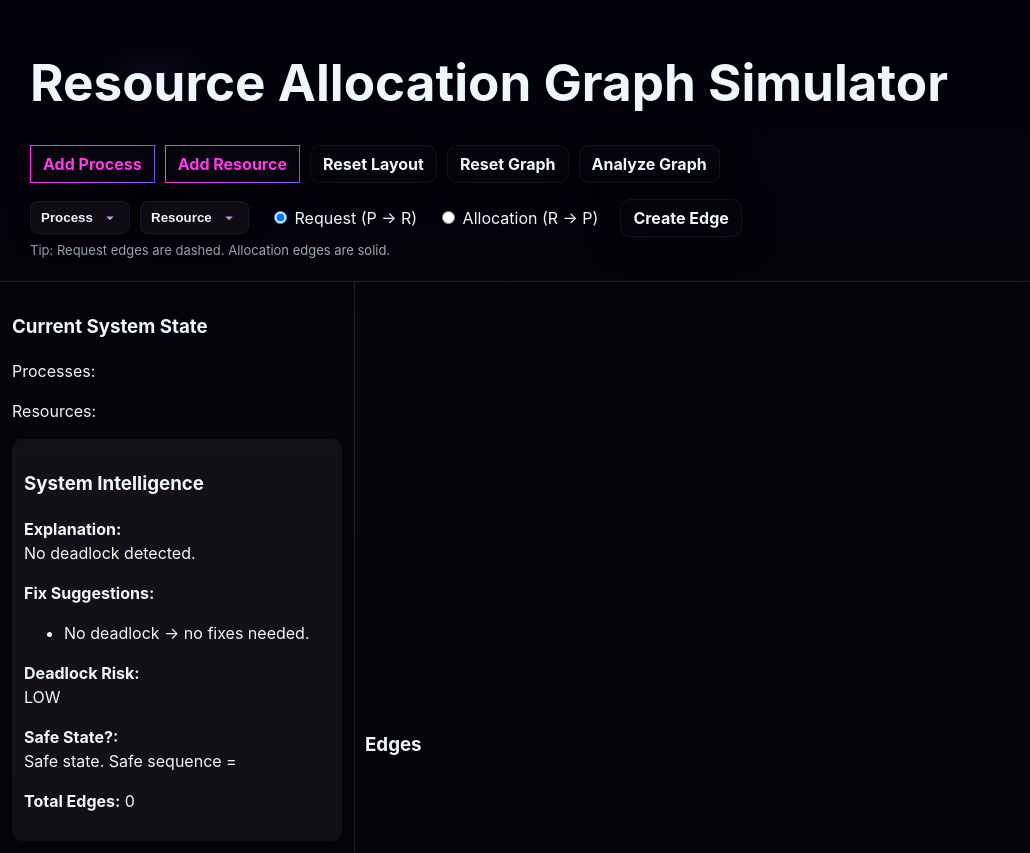
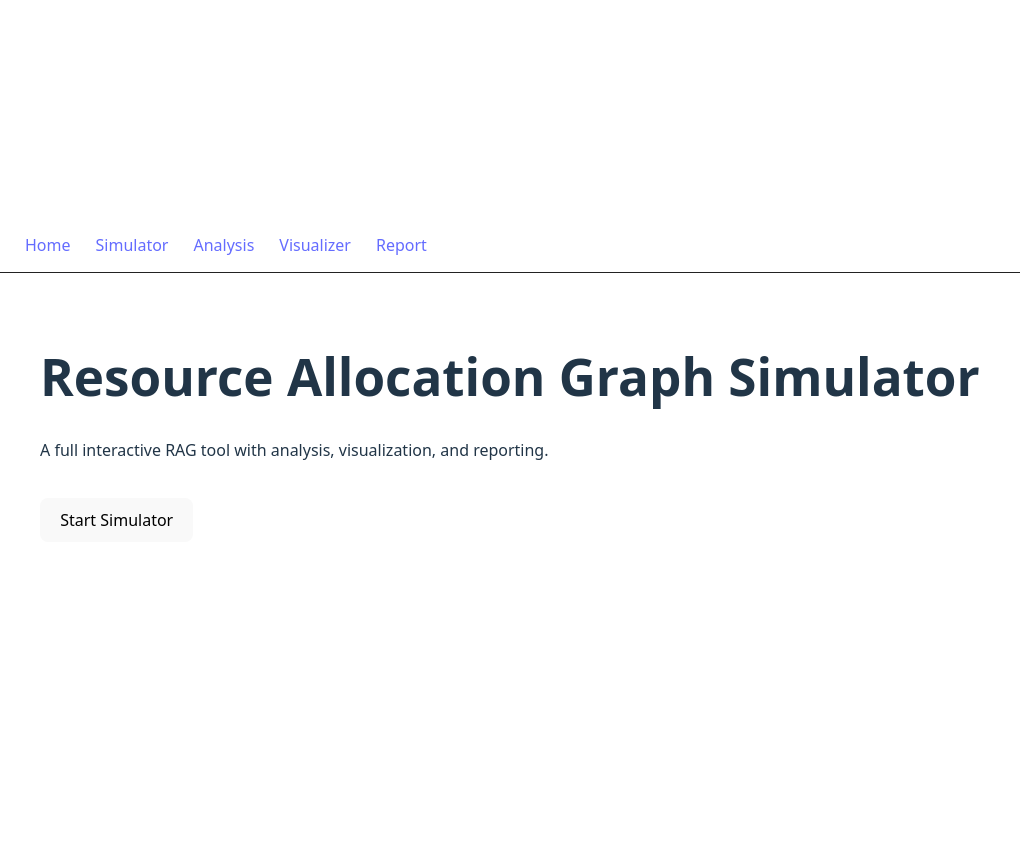
Before and after one commit to anushkaa2205/ResourceAllocationGraphSimulator, a React (Vite) app: page / in a window 1280 px wide. Shown: the whole page, without its empty margins (0-1030 px from the left). After the commit the page ends 800 px from the top, so only its background shows below. Built offline with nearby package versions, Linux system fonts and the light colour scheme.

Commit message:
Implement routing and structure for the Resource Allocation Graph Simulator with new pages and a navigation bar

```diff
--- a/src/App.jsx
+++ b/src/App.jsx
@@ -1,254 +1,24 @@
-import React, { useState, useEffect, useCallback } from "react";
-import ControlsPanel from "./components/ControlsPanel";
-import GraphCanvas from "./components/GraphCanvas";
-import DeadlockAlert from "./components/DeadlockAlert";
-import VisualizerModal from "./components/VisualizerModal";
+import { Routes, Route } from "react-router-dom";
+import Navbar from "./components/Navbar";
 
-import { createEmptyGraph, detectDeadlockDetailed } from "./utils/rag";
-import { sendGraphToBackend } from "./utils/sendGraphToBackend";
-
-import { explainDeadlock } from "./analysis/explain";
-import { getFixSuggestions } from "./analysis/advisor";
-import { predictDeadlock } from "./analysis/predict";
-import { isSafeState } from "./analysis/bankers";
-import { computeMetrics } from "./analysis/metrics";
-
-let EDGE_COUNTER = 1;
+import Home from "./pages/Home";
+import Simulator from "./pages/Simulator";
+import Analysis from "./pages/Analysis";
+import Visualizer from "./pages/Visualizer";
+import Report from "./pages/Report";
 
 export default function App() {
+  return (
+    <div>
+      <Navbar />
 
-  const [graph, setGraph] = useState(() => createEmptyGraph());
-  const [positions, setPositions] = useState(() => {
-    try {
-      return JSON.parse(localStorage.getItem("rag_positions")) || {};
-    } catch {
-      return {};
-    }
-  });
-
-  const [toast, setToast] = useState(null);
-  const [visualization, setVisualization] = useState(null);
-  const [visualizationOpen, setVisualizationOpen] = useState(false);
-
-  const [analysis, setAnalysis] = useState({
-    explanation: null,
-    fixes: null,
-    prediction: null,
-    safety: null,
-    metrics: null
-  });
-
-  useEffect(() => {
-    localStorage.setItem("rag_positions", JSON.stringify(positions));
-  }, [positions]);
-
-  function showToast(text, ms = 1600) {
-    setToast(text);
-    setTimeout(() => setToast(null), ms);
-  }
-
-  const addProcess = () => {
-    const id = "P" + (graph.processes.length + 1);
-    setGraph(prev => {
-      const processes = [...prev.processes, id];
-      setPositions(p => ({
-        ...p,
-        [id]: defaultPosFor("process", processes.length - 1)
-      }));
-      return { ...prev, processes };
-    });
-    showToast("Added " + id);
-  };
-
-  const addResource = () => {
-    const id = "R" + (graph.resources.length + 1);
-    setGraph(prev => {
-      const resources = [...prev.resources, id];
-      setPositions(p => ({
-        ...p,
-        [id]: defaultPosFor("resource", resources.length - 1)
-      }));
-      return { ...prev, resources };
-    });
-    showToast("Added " + id);
-  };
-
-  function defaultPosFor(kind, i) {
-    return { x: 140 + i * 150, y: kind === "process" ? 150 : 350 };
-  }
-
-  function createEdge({ from, to, type }) {
-    if (!from || !to || !type) return;
-    const exists = graph.edges.some(e => e.from === from && e.to === to && e.type === type);
-    if (exists) return showToast("Edge exists");
-
-    const id = "e" + EDGE_COUNTER++;
-    setGraph(prev => ({
-      ...prev,
-      edges: [...prev.edges, { id, from, to, type }]
-    }));
-
-    showToast("Created " + id);
-  }
-
-  function removeEdge(id) {
-    setGraph(prev => ({
-      ...prev,
-      edges: prev.edges.filter(e => e.id !== id)
-    }));
-  }
-
-  const analyzeGraph = async () => {
-    const payload = {
-      processes: graph.processes,
-      resources: graph.resources,
-      request_edges: graph.edges.filter(e => e.type === "request").map(e => [e.from, e.to]),
-      allocation_edges: graph.edges.filter(e => e.type === "allocation").map(e => [e.from, e.to])
-    };
-
-    const result = await sendGraphToBackend(payload);
-
-    if (result) {
-      if (result.deadlock) {
-        showToast("DEADLOCK: " + result.cycle.join(" → "));
-      } else {
-        showToast("Safe — No Deadlock");
-      }
-
-      if (result.visualization) {
-        setVisualization(result.visualization);
-        setVisualizationOpen(true);
-      }
-    }
-  };
-
-  function resetGraph() {
-    setGraph(createEmptyGraph());
-    setPositions({});
-    localStorage.removeItem("rag_positions");
-  }
-
-  const updateNodePosition = useCallback((id, x, y) => {
-    setPositions(prev => ({ ...prev, [id]: { x, y } }));
-  }, []);
-
-  const detectionResult = detectDeadlockDetailed(graph);
-
-  useEffect(() => {
-    const prediction = predictDeadlock({ ...graph, cycles: detectionResult.cycles });
-
-    setAnalysis({
-      explanation: explainDeadlock(graph, detectionResult.cycles),
-      fixes: getFixSuggestions(graph, detectionResult.cycles),
-      prediction,
-      safety: isSafeState(graph),
-      metrics: computeMetrics(graph)
-    });
-  }, [graph]);
-
-  return (
-    <div style={{ minHeight: "100vh", display: "flex", flexDirection: "column" }}>
-
-      {/* HEADER */}
-      <div style={{ padding: "20px 30px", background: "var(--topbar-bg)", borderBottom: "1px solid #222" }}>
-        <h1>Resource Allocation Graph Simulator</h1>
-
-        <ControlsPanel
-          processes={graph.processes}
-          resources={graph.resources}
-          onAddProcess={addProcess}
-          onAddResource={addResource}
-          onCreateEdge={createEdge}
-          onResetLayout={() => {}}
-          onResetGraph={resetGraph}
-          analyzeGraph={analyzeGraph}
-        />
-      </div>
-
-      {/* MAIN BODY */}
-      <div style={{ display: "flex", flex: 1 }}>
-
-        {/* SIDEBAR */}
-        <div style={{ width: 330, background: "var(--sidebar-bg)", padding: 12, borderRight: "1px solid #222" }}>
-          <h3>Current System State</h3>
-          <p>Processes: {graph.processes.join(", ")}</p>
-          <p>Resources: {graph.resources.join(", ")}</p>
-
-          <div style={{
-            padding: 12,
-            background: "rgba(255,255,255,0.05)",
-            borderRadius: 10,
-            marginTop: 12
-          }}>
-            <h3>System Intelligence</h3>
-
-            <p><strong>Explanation:</strong><br />
-              {analysis.explanation?.explanation}
-            </p>
-
-            <p><strong>Fix Suggestions:</strong></p>
-            <ul>
-              {analysis.fixes?.map((x, i) => <li key={i}>{x}</li>)}
-            </ul>
-
-            <p><strong>Deadlock Risk:</strong><br />
-              {analysis.prediction?.riskLevel}
-            </p>
-
-            <p><strong>Safe State?:</strong><br />
-              {analysis.safety?.message}
-            </p>
-
-            <p><strong>Total Edges:</strong> {analysis.metrics?.totalEdges}</p>
-          </div>
-        </div>
-
-        {/* CANVAS */}
-        <div style={{ flex: 1, padding: 10 }}>
-          <div style={{ height: 420 }}>
-            <GraphCanvas
-              graph={graph}
-              cycles={detectionResult.cycles}
-              positions={positions}
-              onPositionChange={updateNodePosition}
-            />
-          </div>
-
-          <DeadlockAlert result={detectionResult} graph={graph} onResetGraph={resetGraph} />
-
-          <h3>Edges</h3>
-          <ul>
-            {graph.edges.map(e => (
-              <li key={e.id}>
-                {e.id}: {e.from} → {e.to} ({e.type})
-                <button onClick={() => removeEdge(e.id)} style={{ marginLeft: 8 }}>Delete</button>
-              </li>
-            ))}
-          </ul>
-        </div>
-      </div>
-
-      {/* TOAST */}
-      {toast && (
-        <div className="toast-notice">{toast}</div>
-      )}
-
-      {/* VISUALIZER MODAL */}
-      <VisualizerModal
-        open={visualizationOpen}
-        onClose={() => setVisualizationOpen(false)}
-        graph={{
-          processes: graph.processes,
-          resources: graph.resources,
-          request_edges: graph.edges.filter(e => e.type === "request").map(e => [e.from, e.to]),
-          allocation_edges: graph.edges.filter(e => e.type === "allocation").map(e => [e.from, e.to])
-        }}
-        positions={positions}
-        cycle={detectionResult.cycles}
-        backendVisualizationBase64={visualization}
-        onRegenerate={analyzeGraph}
-      />
-
+      <Routes>
+        <Route path="/" element={<Home />} />
+        <Route path="/simulator" element={<Simulator />} />
+        <Route path="/analysis" element={<Analysis />} />
+        <Route path="/visualizer" element={<Visualizer />} />
+        <Route path="/report" element={<Report />} />
+      </Routes>
     </div>
   );
 }
--- /dev/null
+++ b/src/components/Navbar.jsx
@@ -0,0 +1,19 @@
+import { Link } from "react-router-dom";
+
+export default function Navbar() {
+  return (
+    <nav style={{
+      padding: "15px 25px",
+      background: "var(--topbar-bg)",
+      display: "flex",
+      gap: "25px",
+      borderBottom: "1px solid #222"
+    }}>
+      <Link to="/">Home</Link>
+      <Link to="/simulator">Simulator</Link>
+      <Link to="/analysis">Analysis</Link>
+      <Link to="/visualizer">Visualizer</Link>
+      <Link to="/report">Report</Link>
+    </nav>
+  );
+}
--- /dev/null
+++ b/src/pages/Analysis.jsx
@@ -0,0 +1,8 @@
+export default function Analysis() {
+  return (
+    <div style={{ padding: "20px" }}>
+      <h2>System Analysis</h2>
+      <p>Analysis panel will be moved here in Batch 3.</p>
+    </div>
+  );
+}
--- /dev/null
+++ b/src/pages/Home.jsx
@@ -0,0 +1,11 @@
+export default function Home() {
+  return (
+    <div style={{ padding: "40px" }}>
+      <h1>Resource Allocation Graph Simulator</h1>
+      <p>A full interactive RAG tool with analysis, visualization, and reporting.</p>
+      <a href="/simulator">
+        <button style={{ marginTop: "20px" }}>Start Simulator</button>
+      </a>
+    </div>
+  );
+}
--- /dev/null
+++ b/src/pages/Report.jsx
@@ -0,0 +1,8 @@
+export default function Report() {
+  return (
+    <div style={{ padding: "20px" }}>
+      <h2>Report</h2>
+      <p>PDF export will be implemented here in Batch 5.</p>
+    </div>
+  );
+}
--- /dev/null
+++ b/src/pages/Simulator.jsx
@@ -0,0 +1,8 @@
+export default function Simulator() {
+  return (
+    <div style={{ padding: "20px" }}>
+      <h2>Simulator</h2>
+      <p>Graph canvas + controls will be moved here in Batch 2.</p>
+    </div>
+  );
+}
--- /dev/null
+++ b/src/pages/Visualizer.jsx
@@ -0,0 +1,8 @@
+export default function Visualizer() {
+  return (
+    <div style={{ padding: "20px" }}>
+      <h2>Visualization</h2>
+      <p>Full visualizer will be moved here in Batch 4.</p>
+    </div>
+  );
+}
```
Also changed, not shown: src/main.jsx (+9 -9 lines).
